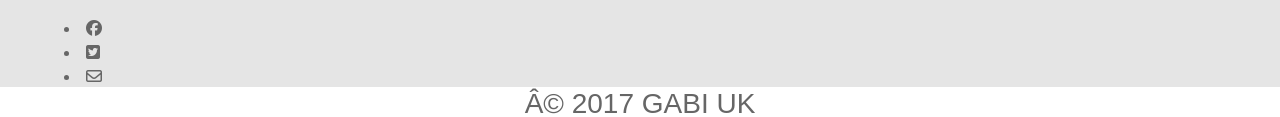
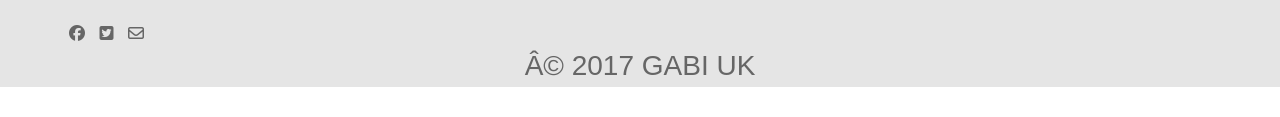
Before and after one commit to gabriela-papp/photo-studio, a plain HTML site: page index.html in a window 1280 px wide. Shown: the part 1749-1866 px from the top of the page. After the commit the page ends 1836 px from the top, so only its background shows below. Drawn offline with nearby package versions, Linux system fonts and the light colour scheme; a script that the page names is missing.

Commit message:
icons fixed

```diff
--- a/index.html
+++ b/index.html
@@ -9,7 +9,7 @@
 	<script src="https://code.jquery.com/jquery-3.1.1.slim.min.js" integrity="sha384-A7FZj7v+d/sdmMqp/nOQwliLvUsJfDHW+k9Omg/a/EheAdgtzNs3hpfag6Ed950n" crossorigin="anonymous"></script>
 	<script src="https://cdnjs.cloudflare.com/ajax/libs/tether/1.4.0/js/tether.min.js" integrity="sha384-DztdAPBWPRXSA/3eYEEUWrWCy7G5KFbe8fFjk5JAIxUYHKkDx6Qin1DkWx51bBrb" crossorigin="anonymous"></script>
 	<script src="https://maxcdn.bootstrapcdn.com/bootstrap/4.0.0-alpha.6/js/bootstrap.min.js" integrity="sha384-vBWWzlZJ8ea9aCX4pEW3rVHjgjt7zpkNpZk+02D9phzyeVkE+jo0ieGizqPLForn" crossorigin="anonymous"></script>
-	<link rel="stylesheet" href="path/to/font-awesome/css/font-awesome.min.css">
+	<link rel="stylesheet" href="http://fontawesome.io/assets/font-awesome/css/font-awesome.css">
 	<link rel="stylesheet" href="styles/style.css">
 </head>
 <body>
@@ -74,6 +74,7 @@ Bacon ipsum dolor amet beef ribs burgdoggen fatback turkey pork. T-bone picanha
 			<li><i class="fa fa-facebook-official"></i></li>
 			<li><i class="fa fa-twitter-square" aria-hidden="true"></i></li>
 			<li><i class="fa fa-envelope-o" aria-hidden="true"></i></li>
+
 			<h3>© 2017 GABI UK</h3>
 		</div>
 	</footer>
--- a/styles/style.css
+++ b/styles/style.css
@@ -224,3 +224,8 @@ footer{
 .footer h3{
 	text-align: center;
 }
+.footer li{
+	list-style-type: none;
+	display: inline-block;
+	padding: 5px;
+}
```
Also changed, not shown: gallery.html (+1 -1 lines), ourservices.html (+1 -1 lines), ourwork.html (+1 -1 lines).
